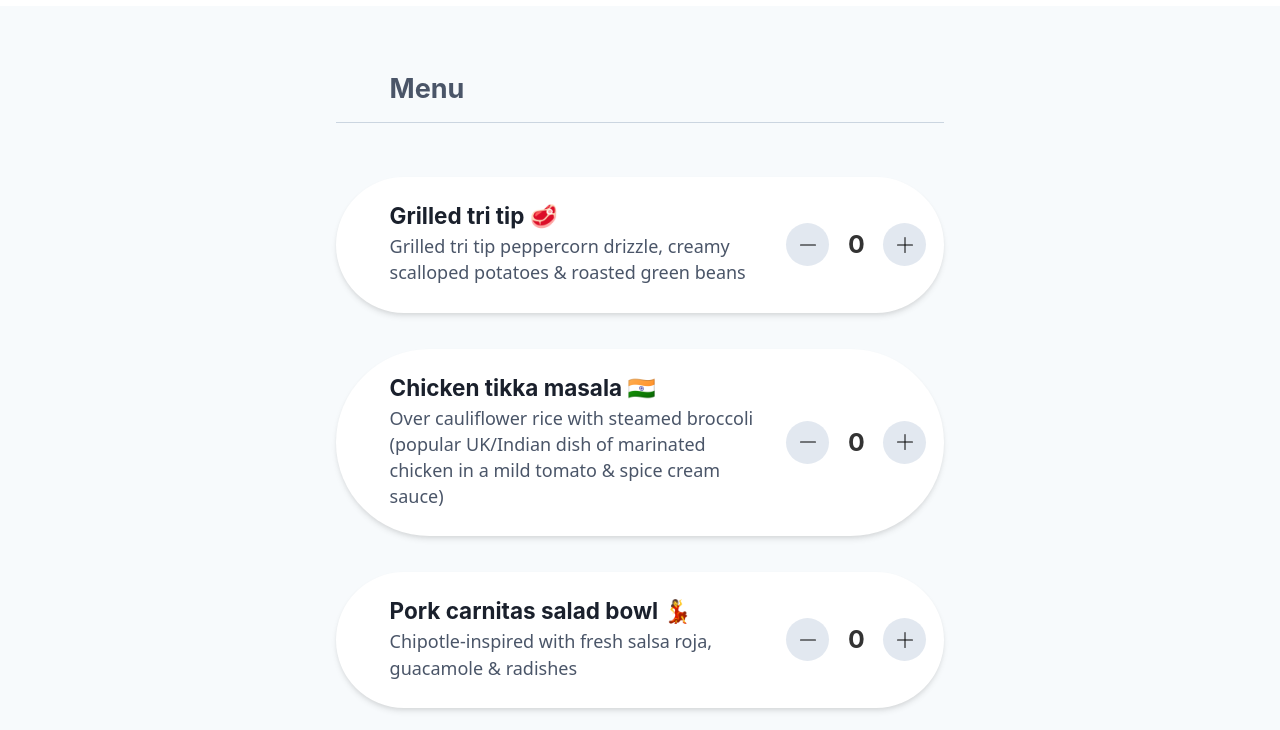
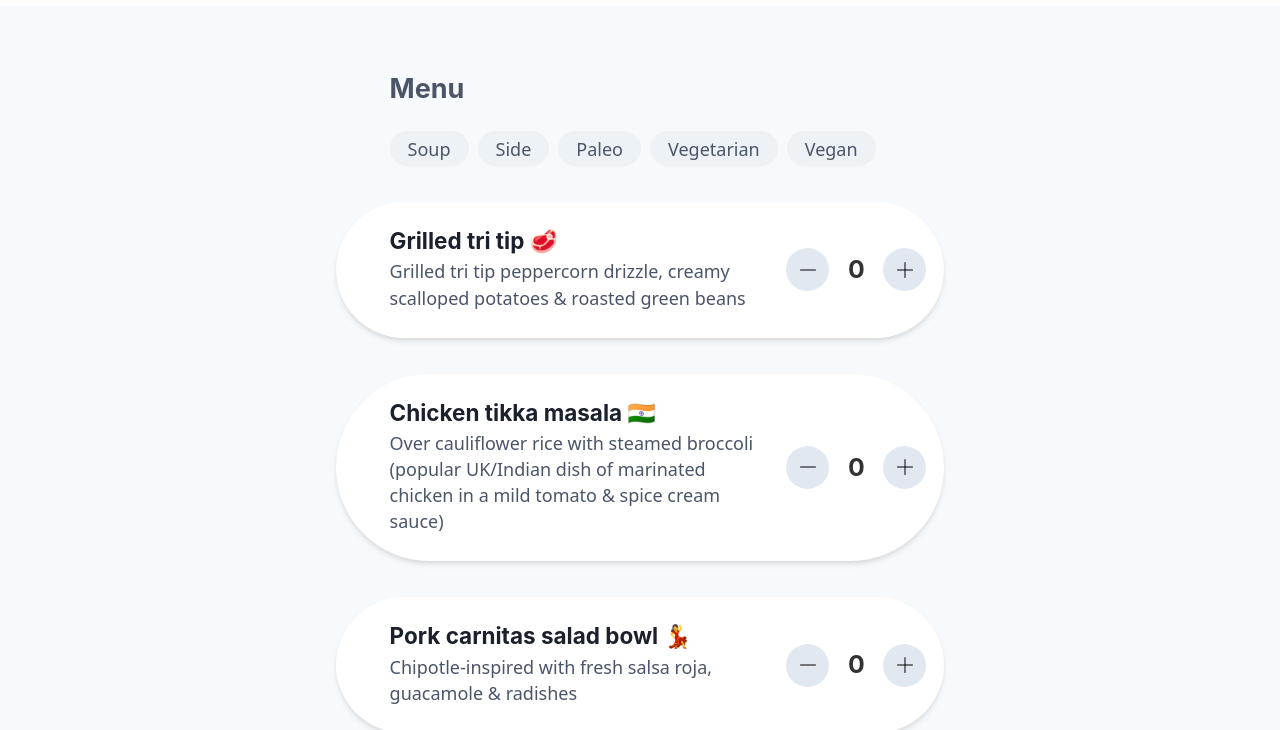
Before and after one commit to dillonemorris/order-simple-chefs, a Gatsby site: page / in a window 1280 px wide. Shown: the part 90-820 px from the top of the page. Built offline with nearby package versions, Linux system fonts and the light colour scheme; Gatsby itself is replaced by a stand-in of ours.

Commit message:
Added filtering

```diff
--- a/src/data/menu.js
+++ b/src/data/menu.js
@@ -16,8 +16,8 @@ const menu = {
       favorite: false,
       quantity: 0,
       paleo: true,
-      isSoup: false,
-      isSide: false,
+      soup: false,
+      side: false,
     },
     {
       id: 2,
@@ -29,8 +29,8 @@ const menu = {
       favorite: false,
       quantity: 0,
       paleo: true,
-      isSoup: false,
-      isSide: false,
+      soup: false,
+      side: false,
     },
     {
       id: 3,
@@ -42,8 +42,8 @@ const menu = {
       favorite: false,
       quantity: 0,
       paleo: true,
-      isSoup: false,
-      isSide: false,
+      soup: false,
+      side: false,
     },
     {
       id: 4,
@@ -55,8 +55,8 @@ const menu = {
       favorite: false,
       quantity: 0,
       paleo: true,
-      isSoup: false,
-      isSide: false,
+      soup: false,
+      side: false,
     },
     {
       id: 5,
@@ -68,8 +68,8 @@ const menu = {
       favorite: false,
       quantity: 0,
       paleo: true,
-      isSoup: false,
-      isSide: false,
+      soup: false,
+      side: false,
     },
     {
       id: 6,
@@ -81,8 +81,8 @@ const menu = {
       favorite: false,
       quantity: 0,
       paleo: false,
-      isSoup: false,
-      isSide: false,
+      soup: false,
+      side: false,
     },
     {
       id: 7,
@@ -94,8 +94,8 @@ const menu = {
       favorite: false,
       quantity: 0,
       paleo: false,
-      isSoup: false,
-      isSide: false,
+      soup: false,
+      side: false,
     },
     {
       id: 8,
@@ -106,8 +106,8 @@ const menu = {
       favorite: false,
       quantity: 0,
       paleo: false,
-      isSoup: true,
-      isSide: false,
+      soup: true,
+      side: false,
     },
     {
       id: 9,
@@ -119,8 +119,8 @@ const menu = {
       favorite: false,
       quantity: 0,
       paleo: false,
-      isSoup: false,
-      isSide: true,
+      soup: false,
+      side: true,
     },
   ],
 }
--- a/src/pages/index.js
+++ b/src/pages/index.js
@@ -1,4 +1,4 @@
-import React, { useContext, useEffect } from "react"
+import React, { useState, useContext, useEffect } from "react"
 import { Link } from "gatsby"
 import { OrderContext } from "../context/OrderContext"
 import { defaultOrderState } from "../context/OrderContext"
@@ -7,6 +7,8 @@ import Layout from "../components/layout"
 import SEO from "../components/seo"
 import Meal from "../components/Meal"
 import OrderTotals from "../components/OrderTotals"
+
+const filters = ["soup", "side", "paleo", "vegetarian", "vegan"]
 
 const IndexPage = () => {
   const {
@@ -17,6 +19,16 @@ const IndexPage = () => {
     mealCount,
     setMealCount,
   } = useContext(OrderContext)
+
+  const [activeFilter, setActiveFilter] = useState(null)
+
+  const updateFilter = filter => {
+    if (activeFilter && activeFilter === filter) {
+      setActiveFilter(null)
+    } else {
+      setActiveFilter(filter)
+    }
+  }
 
   useEffect(() => {
     const totals = meals.reduce(
@@ -37,7 +49,7 @@ const IndexPage = () => {
         style={{ padding: `1.0875rem` }}
         className="flex-col flex-1 max-w-xl font-sans container mx-auto"
       >
-        <div className="flex justify-between border-b border-gray-400 pb-4 mb-12">
+        <div className="flex justify-between pb-4 mb-2">
           <h1 className="text-2xl self-end text-gray-700 px-12 pt-5">Menu</h1>
           {mealCount > 0 && (
             <button
@@ -48,9 +60,27 @@ const IndexPage = () => {
             </button>
           )}
         </div>
+        {/* TODO: make filter buttons (Soup, Side, Paleo, Veggie, Vegan) */}
+        <div className="px-12">
+          {filters.map(filter => (
+            <button
+              key={filter}
+              className="px-4 py-1 rounded-full mr-2 capitalize text-indigo-900 bg-indigo-100"
+              onClick={() => updateFilter(filter)}
+              style={{
+                background: activeFilter === filter ? "#5A67D8" : "#EDF2F7",
+                color: activeFilter === filter ? "#fff" : "#4A5568",
+              }}
+            >
+              {filter}
+            </button>
+          ))}
+        </div>
         <div>
           {meals &&
-            meals.map(meal => (
+            meals
+              .filter(meal => (activeFilter ? meal[activeFilter] : meal))
+              .map(meal => (
                 <Meal
                   key={meal.id}
                   meal={meal}
```
Lines whose indentation alone changed are shown as unchanged.
